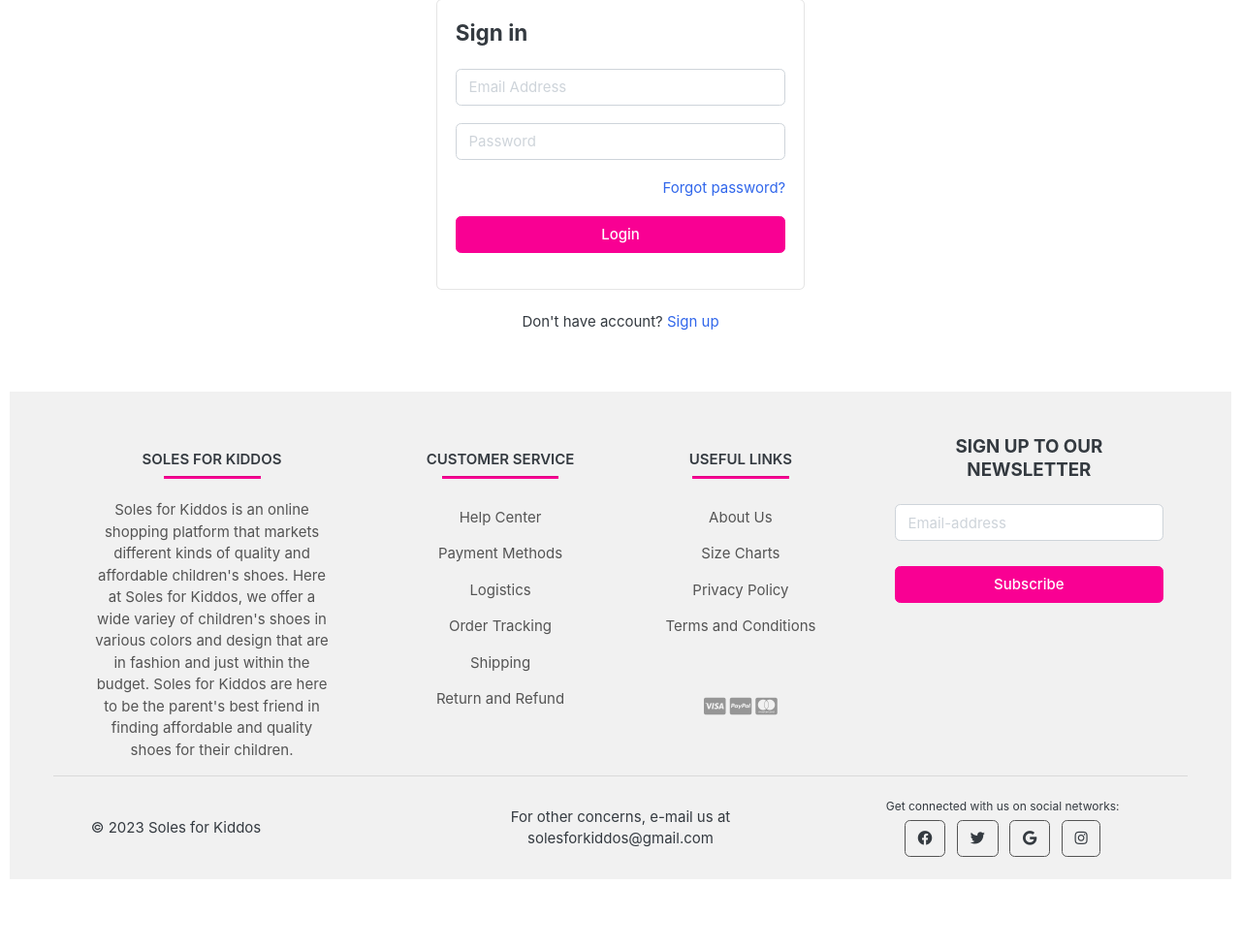
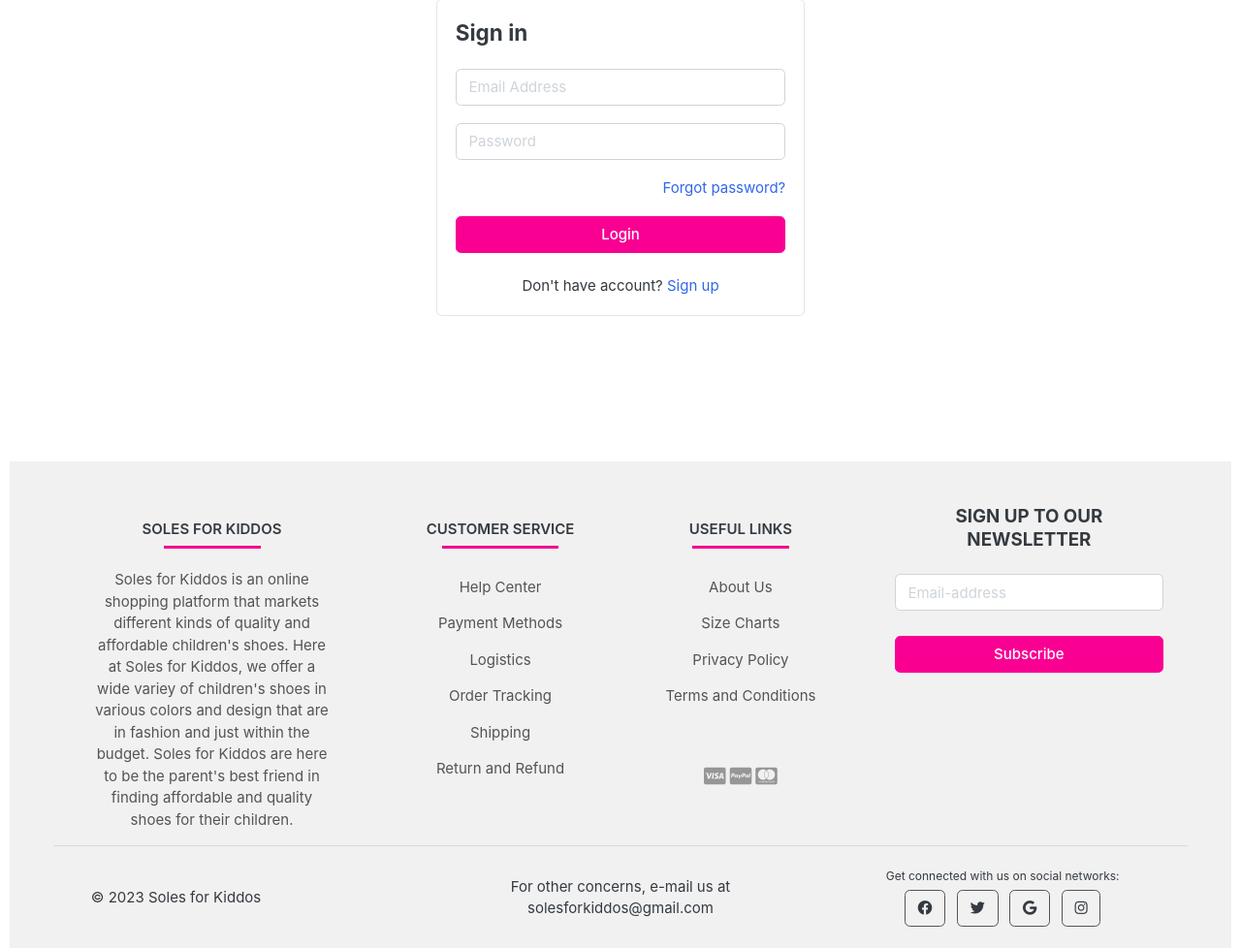
Before and after one commit to alein011/SolesForKiddos, a Django app: page /accounts/login/ in a window 1280 px wide. Shown: the part 326-1304 px from the top of the page at 97% size. Before the commit the page ends 1233 px from the top, so only its background shows below. Run offline with Django 4.2, Linux system fonts and the light colour scheme; data comes from the database, SQL or seed files in the repository; some libraries are stand-ins or nearby versions; some web fonts are replaced.

Commit message:
Update login.html

```diff
--- a/templates/accounts/login.html
+++ b/templates/accounts/login.html
@@ -18,7 +18,7 @@ Already verified? <a href="{% url 'login' %}">Login</a>
 
 
 
-<div class="card mx-auto" style="max-width: 380px; margin-top:100px;">
+<div class="card mx-auto" style="max-width: 380px; margin-top:100px; margin-bottom:150px;">
     <div class="card-body">
     <h4 class="card-title mb-4">Sign in</h4>
     {% include 'includes/alerts.html' %}
@@ -39,11 +39,11 @@ Already verified? <a href="{% url 'login' %}">Login</a>
             <button type="submit" class="btn btn-primary btn-block"> Login  </button>
         </div> <!-- form-group// -->
     </form>
+    <p class="text-center mt-4">Don't have account? <a href="{% url 'register' %}">Sign up</a></p>
     </div> <!-- card-body.// -->
 </div> <!-- card .// -->
 
-    <p class="text-center mt-4">Don't have account? <a href="{% url 'register' %}">Sign up</a></p>
-    <br><br>
+
 <!-- ============================ COMPONENT LOGIN  END.// ================================= -->
 
 {% endif %}
```
